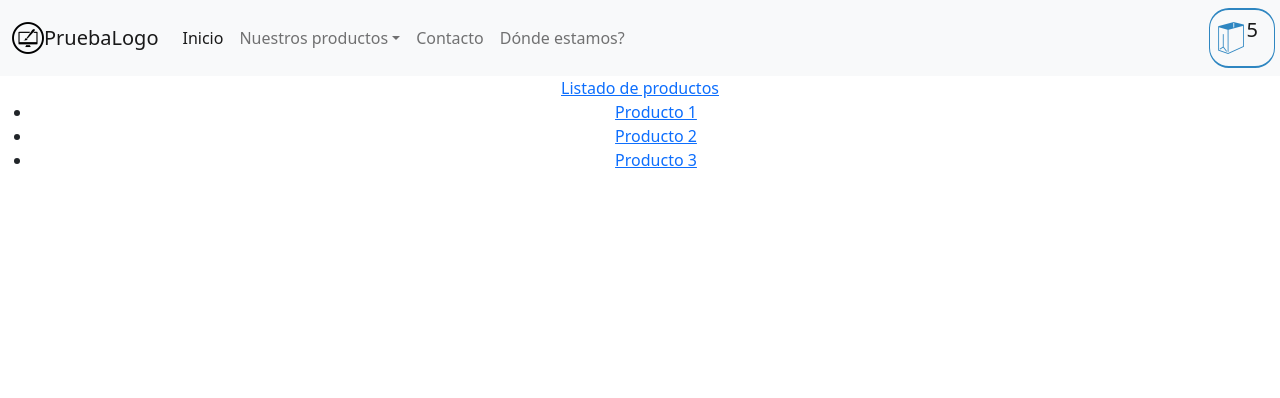
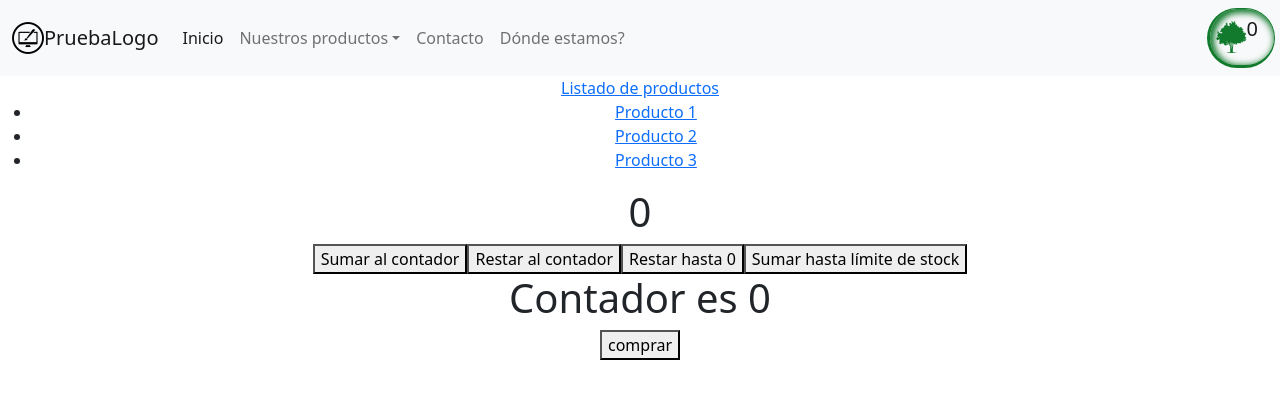
Before and after one commit to JuanRodriguez9288/curso-react, a React (Create React App) app: page / in a window 1280 px wide. Shown: the top 398 px of the page. Built offline with nearby package versions, Linux system fonts and the light colour scheme.

Commit message:
desafio componentes 2b

```diff
--- a/src/App.js
+++ b/src/App.js
@@ -1,19 +1,55 @@
-//import logo from './logo.svg';
+import { useState } from 'react'
 import './App.css';
 import NavBar from './components/NavBar/NavBar';
 import ItemListContainer from './components/ItemListContainer/ItemListContainer';
+import Button from './components/buttons/Button';
+
 import CardWidget from './components/CardWidget/cardwidget';
 import miFuncion from './components/NavBar/NavBar';
 
 const App = () => {
+  const [count, setCount] = useState (0)
+  // const [view, setView] = useState (true)
+  const stock = 10
+  console.log(count)
+  console.log(setCount)
+  const miFuncionRestar = () => {
+      if (count <= 0) {
+        console.log(count)
+      }else{
+        setCount(count - 1)
+      }
+  }
+  const miFuncionSumar = () => {
+    if (count == stock) {
+      alert('No hay stock')
+    }else{
+      setCount(count + 1)
+    }
+}
   return (
+    <div className="App">
 
-    <div className="App">
-        <NavBar>
+      {/* { view ? <NavBar cantidad={count}></NavBar>
+             : <h1>Navbar desmontado</h1>} */}
+
+        <NavBar cantidad={count}>
 
         </NavBar>
         <ItemListContainer>
-
+          <h1>
+             {count}
+          </h1>
+          <button onClick={() => setCount(count + 1)} >
+              Sumar al contador
+          </button>
+          <button onClick={() => setCount(count - 1)}>
+            Restar al contador
+            </button>
+          <button onClick={miFuncionRestar}>Restar hasta 0</button>
+          <button onClick={miFuncionSumar}>Sumar hasta límite de stock</button>
+          { count == 0 ? <h1>Contador es 0</h1> : <h1>Contador no es 0</h1>}
+          <Button btntxt='comprar' count={count} />
         </ItemListContainer>
     </div>
   );
--- a/src/components/CardWidget/cardwidget.css
+++ b/src/components/CardWidget/cardwidget.css
@@ -8,9 +8,13 @@
   align-items: center;
   margin-right: 5px;
   padding-left: 5px;
-  border-color: #2e86c1;
+  border-color:  #127a2d ;
   border-style: solid;
-  border-width: 2px 1px 2px 1px;
-  border-radius: 20px 20px 20px 20px;
-  color: #2e86c1;
+  border-width: 1px 1px 3px 3px;
+  border-radius: 30px 30px 30px 30px;
+  -webkit-box-shadow: inset 2px 2px 6px 2px #127a2d;
+  box-shadow: inset 2px 2px 6px 2px #127a2d;
+  color:  #127a2d ;
+  /*background: linear-gradient(90deg, rgba(204, 205, 205, 0.697899) 0%, rgba(126, 193, 228, 0.897339) 50%, rgba(204, 205, 205, 0.80014) 100%);
+  */
 }
--- a/src/components/CardWidget/cardwidget.js
+++ b/src/components/CardWidget/cardwidget.js
@@ -1,8 +1,8 @@
-import logoCart from './cart.png';
+import logoCart from './cart3.png';
 import estilo from'./cardwidget.css';
 
 
-const CardWidget = ({cant}) => {
+const CardWidget = ({cantidad}) => {
 
 
  // const miFuncion = () => {
@@ -15,7 +15,7 @@ const CardWidget = ({cant}) => {
 
     <div className = 'divCart'>
       <img src={logoCart} alt="logo" />
-      <p class="navbar-brand" href="#" >{cant}</p>
+      <p className="navbar-brand" href="#" >{cantidad}</p>
     </div>
   )
 }
--- a/src/components/ItemListContainer/ItemListContainer.js
+++ b/src/components/ItemListContainer/ItemListContainer.js
@@ -1,15 +1,17 @@
 import React from 'react'
 import 'bootstrap/dist/js/bootstrap.bundle.min';
 
-function ItemListContainer() {
+function ItemListContainer(props) {
+    console.log(props);
 	return (
     <>
-    <a class="item" href="#">Listado de productos</a>
+    <a className="item" href="#">Listado de productos</a>
     <ul class="menu">
         <li><a class="item" href="#">Producto 1</a></li>
         <li><a class="item" href="#">Producto 2</a></li>
         <li><a class="item" href="#">Producto 3</a></li>
     </ul>
+    {props.children}
   </>
   )
 }
--- a/src/components/NavBar/NavBar.js
+++ b/src/components/NavBar/NavBar.js
@@ -1,11 +1,22 @@
 import React from 'react'
+import { useState, useEffect } from 'react'
 import 'bootstrap/dist/js/bootstrap.bundle.min';
 import logoNavBar from './logoprueba.png';
 
 import CardWidget from '../CardWidget/cardwidget';
 
 
-function NavBar() {
+function NavBar(props) {
+  // const [info, setInfo] = useState ('')
+
+  useEffect ( () =>{
+
+    console.log ('Después del primer renderizado')
+        return () => {
+          console.log ('Antes de desmontar el componente')
+        }
+  }, [] )
+  console.log ('El componente va a ser renderizado')
 
  // const ItemListContainer = () => {
  //     console.log('Texto de prueba ItemListContainer')
@@ -16,40 +27,40 @@ function NavBar() {
   return (
     <>
     <div>
-      <nav className='NavBar' class="navbar navbar-expand-lg navbar-light bg-light">
-        <div class="container-fluid">
+      <nav className='NavBar' className="navbar navbar-expand-lg navbar-light bg-light">
+        <div className="container-fluid">
           <img src={logoNavBar} alt="logo" />
-          <a class="navbar-brand" href="#">PruebaLogo</a>
-          <button class="navbar-toggler" type="button" data-bs-toggle="collapse" data-bs-target="#navbarSupportedContent" aria-controls="navbarSupportedContent" aria-expanded="false" aria-label="Toggle navigation">
-          <span class="navbar-toggler-icon"></span>
+          <a className="navbar-brand" href="#">PruebaLogo</a>
+          <button className="navbar-toggler" type="button" data-bs-toggle="collapse" data-bs-target="#navbarSupportedContent" aria-controls="navbarSupportedContent" aria-expanded="false" aria-label="Toggle navigation">
+          <span className="navbar-toggler-icon"></span>
           </button>
-          <div class="collapse navbar-collapse" id="navbarSupportedContent">
-            <ul class="navbar-nav me-auto mb-2 mb-lg-0">
-              <li class="nav-item">
-                <a class="nav-link active" aria-current="page" href="#">Inicio</a>
+          <div className="collapse navbar-collapse" id="navbarSupportedContent">
+            <ul className="navbar-nav me-auto mb-2 mb-lg-0">
+              <li className="nav-item">
+                <a className="nav-link active" aria-current="page" href="#">Inicio</a>
               </li>
 
-              <li class="nav-item dropdown">
-                <a class="nav-link dropdown-toggle" href="#" id="navbarDropdown" role="button" data-bs-toggle="dropdown" aria-expanded="false">
+              <li className="nav-item dropdown">
+                <a className="nav-link dropdown-toggle" href="#" id="navbarDropdown" role="button" data-bs-toggle="dropdown" aria-expanded="false">
                 Nuestros productos
                 </a>
-                <ul class="dropdown-menu" aria-labelledby="navbarDropdown">
-                  <li><a class="dropdown-item" href="#">Action</a></li>
-                  <li><a class="dropdown-item" href="#">Another action</a></li>
+                <ul className="dropdown-menu" aria-labelledby="navbarDropdown">
+                  <li><a className="dropdown-item" href="#">Action</a></li>
+                  <li><a className="dropdown-item" href="#">Another action</a></li>
                   <li></li>
-                  <li><a class="dropdown-item" href="#">Something else here</a></li>
+                  <li><a className="dropdown-item" href="#">Something else here</a></li>
                 </ul>
               </li>
-              <li class="nav-item">
-                <a class="nav-link" href="#">Contacto</a>
+              <li className="nav-item">
+                <a className="nav-link" href="#">Contacto</a>
               </li>
-              <li class="nav-item">
-                <a class="nav-link" href="#">Dónde estamos?</a>
+              <li className="nav-item">
+                <a className="nav-link" href="#">Dónde estamos?</a>
               </li>
             </ul>
           </div>
         </div>
-        <CardWidget cant='5' />
+        <CardWidget cantidad={props.cantidad} />
       </nav>
     </div>
     </>
--- a/src/components/buttons/button.js
+++ b/src/components/buttons/button.js
@@ -1,7 +1,12 @@
-import React, { Component } from 'react'
+import React from 'react'
+import 'bootstrap/dist/js/bootstrap.bundle.min';
 
-const Button = (funcion) {
-	<button onClick={funcion} className='button'></button>
+function Button(props) {
+	function doClick() {
+	console.log('pruebaclick')
+	}
+	return <button type="button" onClick={doClick}>{props.btntxt}</button>
 }
 
-export default Button
+
+export default Button;
```
Also changed, not shown: src/components/CardWidget/cart2.png (added), src/components/CardWidget/cart3.png (added).
